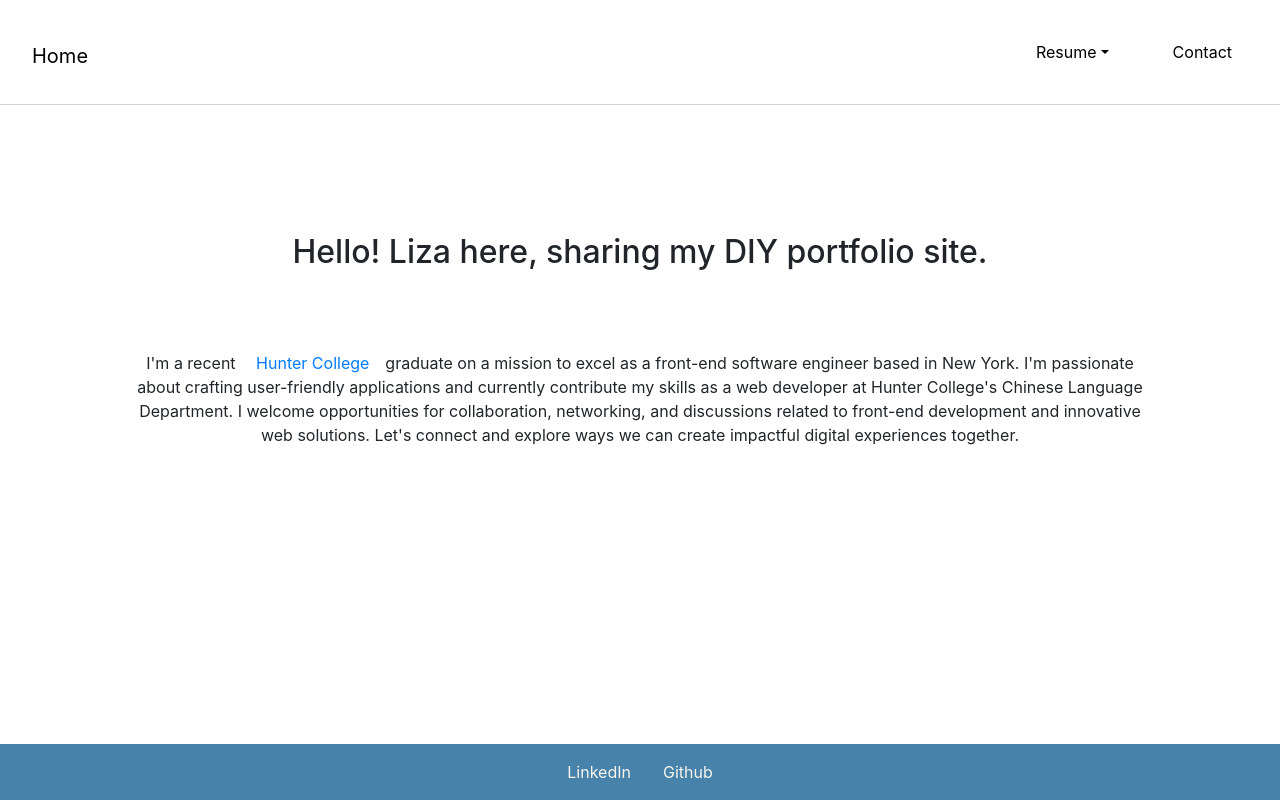
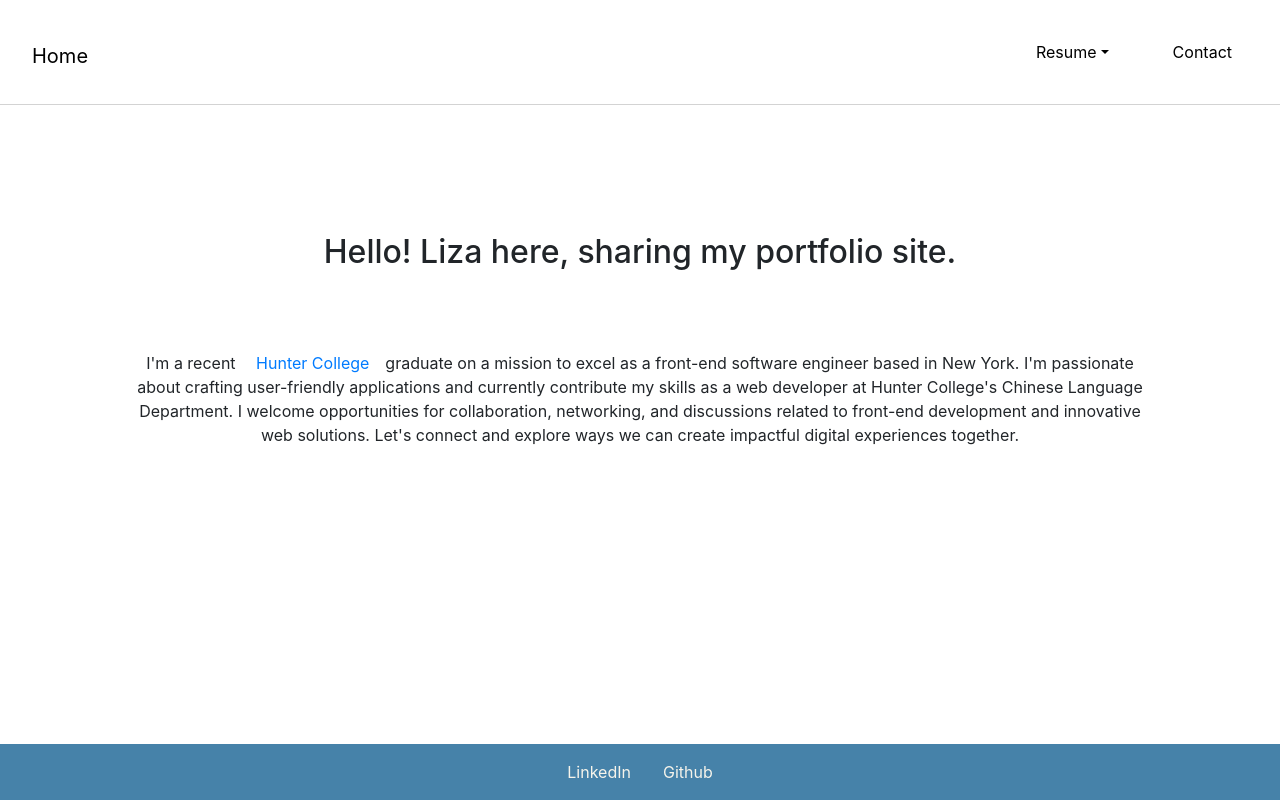
Before and after one commit to LizaFeng/PersonalPortfolio, a React (Create React App) app: page / in a window 1280 px wide. Built offline with nearby package versions, Linux system fonts and the light colour scheme.

Commit message:
removing DIY

```diff
--- a/src/pages/Home.js
+++ b/src/pages/Home.js
@@ -27,7 +27,7 @@ const Home = () => {
   return (
     <div className="about-me">
       <div className="intro">
-        <h2>Hello! Liza here, sharing my DIY portfolio site.</h2>
+        <h2>Hello! Liza here, sharing my portfolio site.</h2>
       </div>
       <p>
         I'm a recent <a href="https://hunter.cuny.edu/">Hunter College</a>
```
